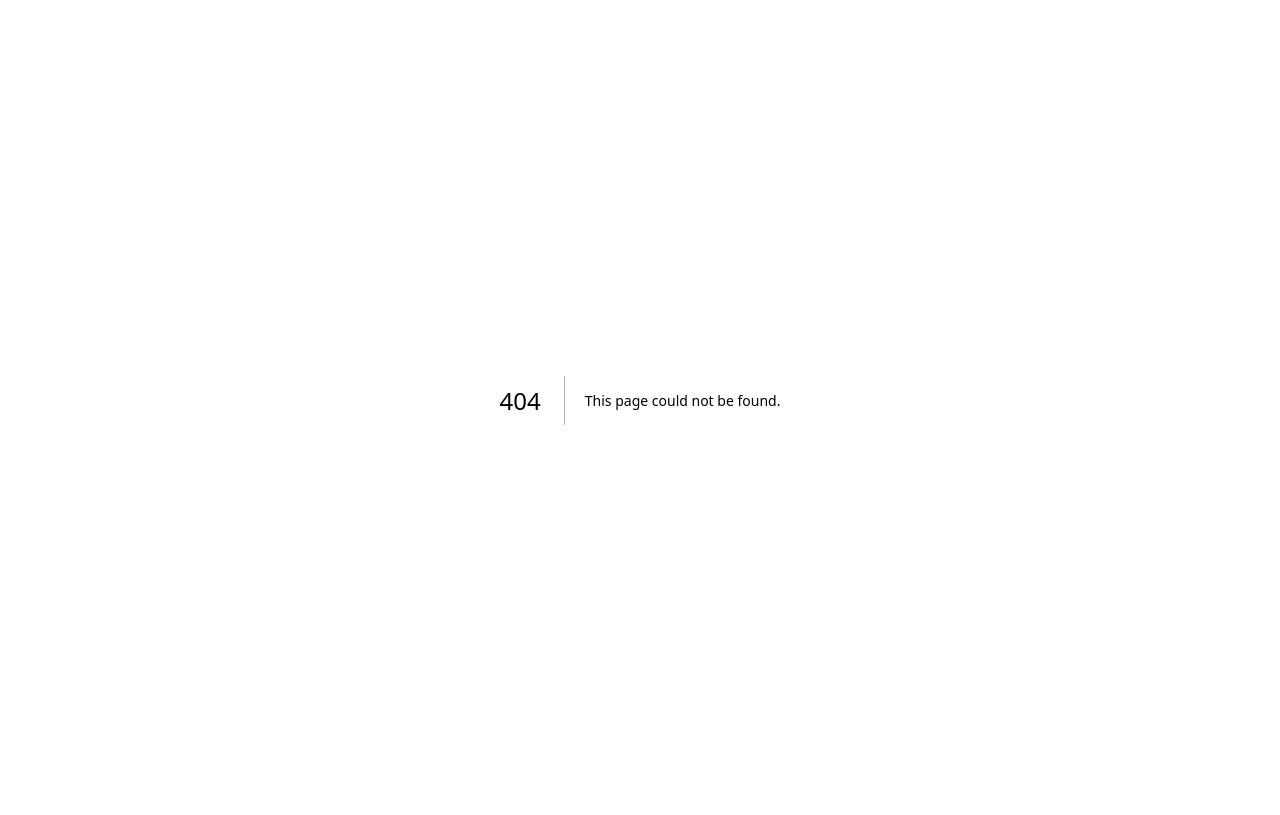
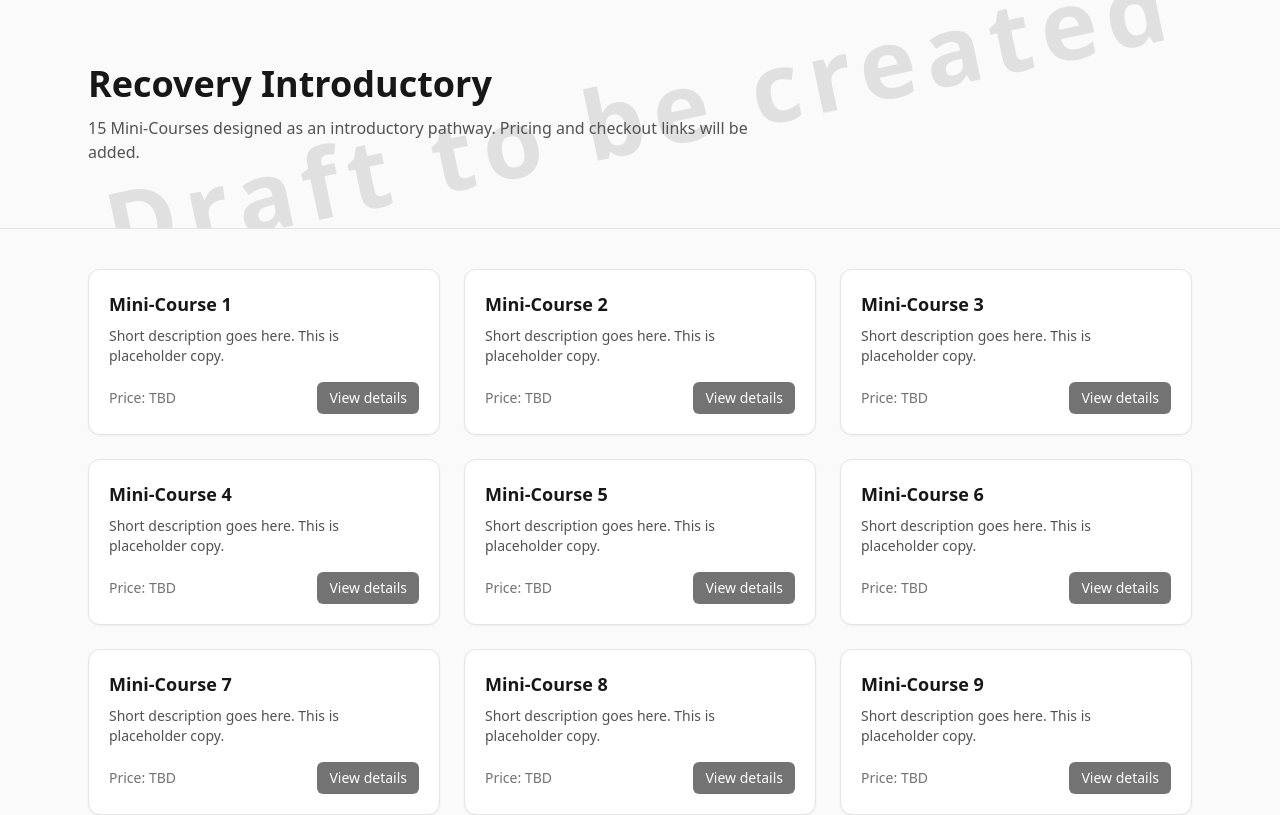
Before and after one commit to risetothriveacademy/academy-hub, a Next.js app in the folder website/: page /courses/recovery-introductory in a window 1280 px wide. Before the commit this address had no page. Shown: the top 815 px of the page. Built offline with nearby package versions, Linux system fonts and the light colour scheme.

Commit message:
Scaffold /courses/recovery-introductory with 15 placeholder mini-course cards and draft banner.
Co-Authored-By: Same <noreply@same.new>

```diff
--- /dev/null
+++ b/website/src/app/courses/recovery-introductory/page.tsx
@@ -0,0 +1,70 @@
+export const metadata = {
+  title: "Recovery Introductory | Rise to Thrive Academy",
+  description: "15 Mini-Courses — Draft to be created",
+};
+
+const courses = Array.from({ length: 15 }, (_, i) => ({
+  id: i + 1,
+  title: `Mini-Course ${i + 1}`,
+  blurb: "Short description goes here. This is placeholder copy.",
+  price: "TBD",
+}));
+
+export default function RecoveryIntroductoryPage() {
+  return (
+    <main className="min-h-screen bg-neutral-50">
+      {/* Hero */}
+      <section className="relative overflow-hidden border-b">
+        <div className="absolute inset-0 pointer-events-none">
+          <div className="absolute left-1/2 top-1/2 -translate-x-1/2 -translate-y-1/2 -rotate-12">
+            <span className="text-5xl md:text-7xl lg:text-8xl font-extrabold tracking-widest text-neutral-300/70 select-none whitespace-nowrap">
+              Draft to be created
+            </span>
+          </div>
+        </div>
+        <div className="relative z-10 mx-auto max-w-6xl px-6 py-16">
+          <h1 className="text-2xl sm:text-3xl md:text-4xl font-semibold text-neutral-900">
+            Recovery Introductory
+          </h1>
+          <p className="mt-3 text-neutral-600 max-w-2xl">
+            15 Mini-Courses designed as an introductory pathway. Pricing and checkout links will be added.
+          </p>
+        </div>
+      </section>
+
+      {/* Courses grid */}
+      <section className="mx-auto max-w-6xl px-6 py-10">
+        <div className="grid grid-cols-1 sm:grid-cols-2 lg:grid-cols-3 gap-6">
+          {courses.map((c) => (
+            <article
+              key={c.id}
+              className="rounded-xl border bg-white shadow-sm hover:shadow-md transition-shadow"
+            >
+              <div className="p-5">
+                <h3 className="text-lg font-semibold text-neutral-900">{c.title}</h3>
+                <p className="mt-2 text-sm text-neutral-600">{c.blurb}</p>
+                <div className="mt-4 flex items-center justify-between">
+                  <span className="text-sm text-neutral-500">Price: {c.price}</span>
+                  <button
+                    className="inline-flex items-center rounded-md bg-neutral-900 px-3 py-1.5 text-white text-sm disabled:opacity-60"
+                    disabled
+                    aria-disabled
+                    title="Checkout links to be added"
+                  >
+                    View details
+                  </button>
+                </div>
+              </div>
+            </article>
+          ))}
+        </div>
+
+        <div className="mt-8 text-center text-sm text-neutral-600">
+          Need help choosing? The 3 core programs are under
+          <span className="mx-1 font-medium">/courses/transformational-coaching</span>
+          (Foundation, Mastermind, Advanced Mastery).
+        </div>
+      </section>
+    </main>
+  );
+}
```
